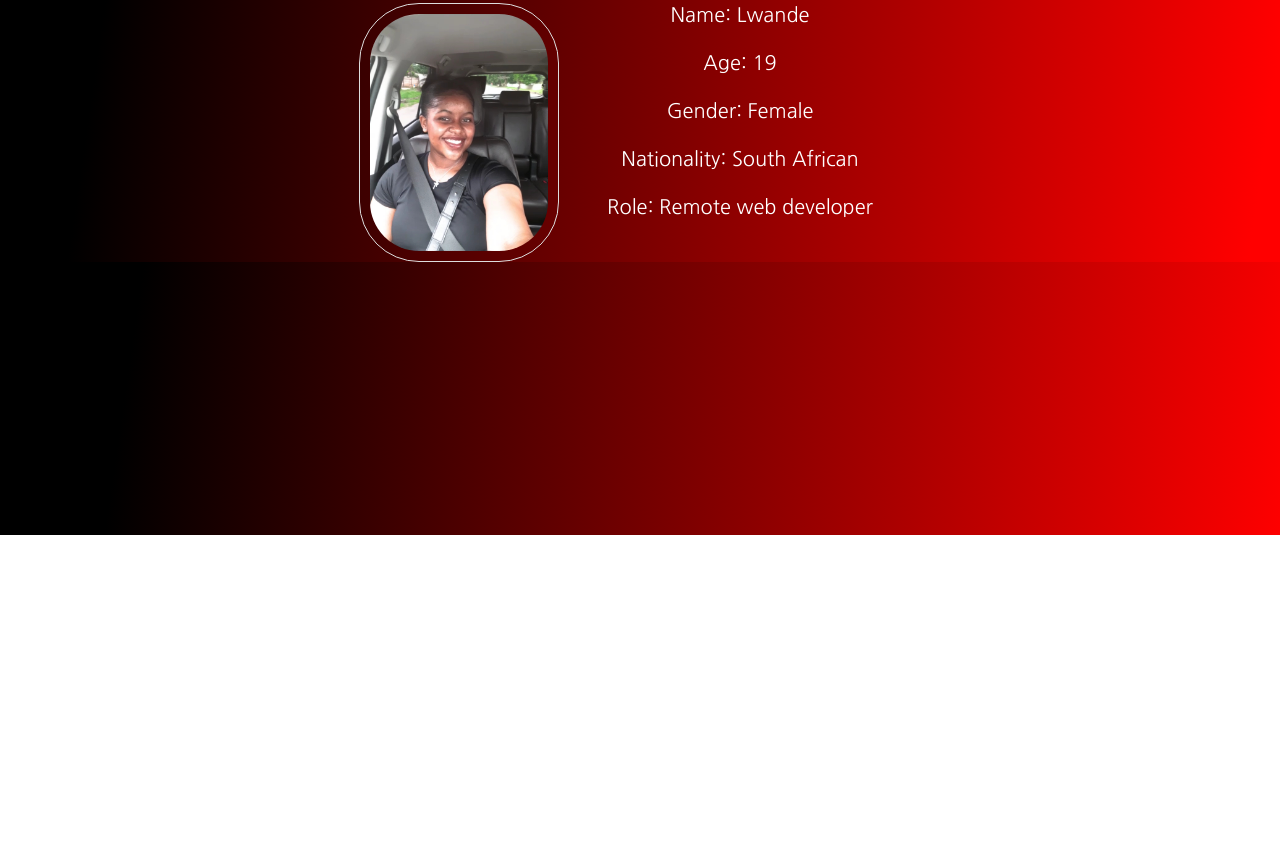
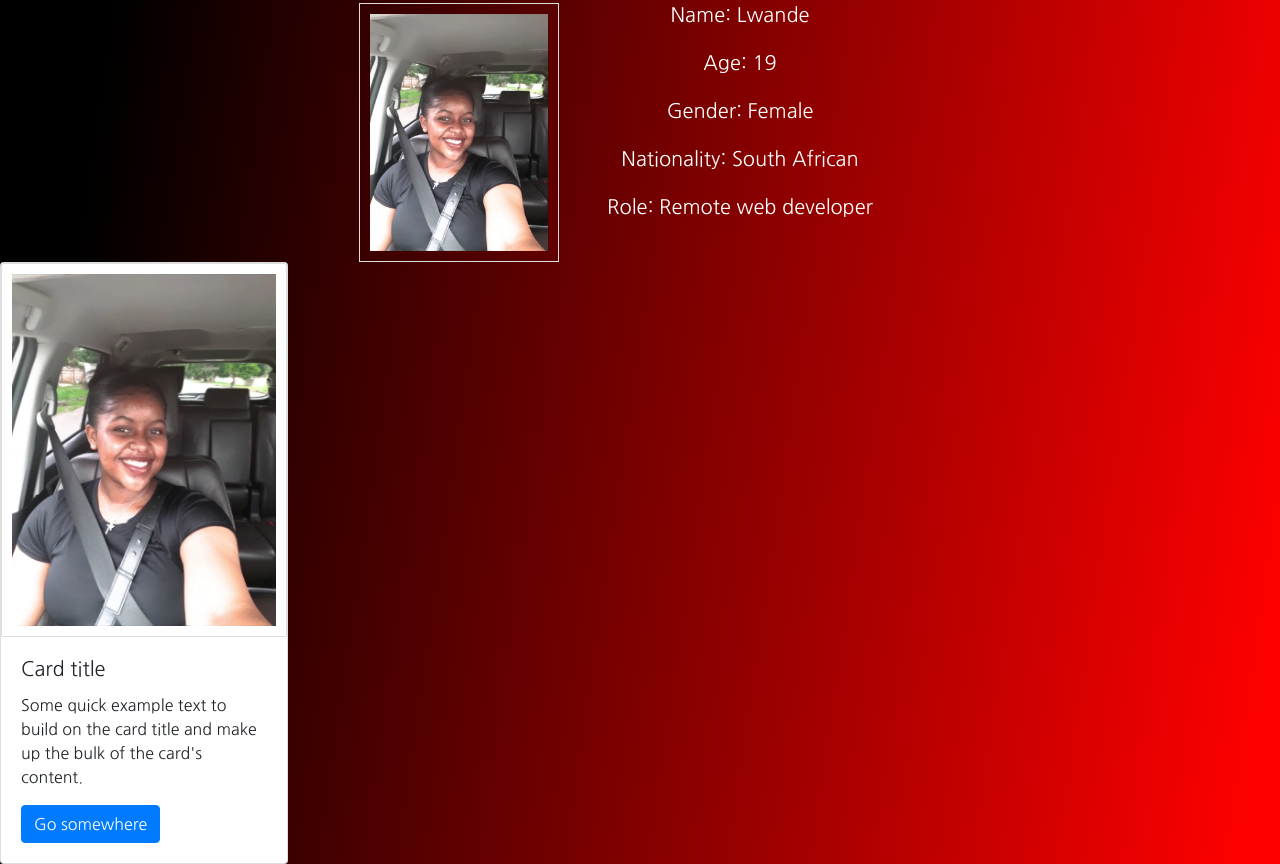
Before and after one commit to lwandetatsie/My-portfolio-Lwande, a plain HTML site: page index.html in a window 1280 px wide. Shown: the part 265-1129 px from the top of the page. Before the commit the page ends 800 px from the top, so only its background shows below. Drawn offline with nearby package versions, Linux system fonts and the light colour scheme.

Commit message:
added the card to replace the profile previous made

```diff
--- a/css/style.css
+++ b/css/style.css
@@ -19,7 +19,6 @@ h1, h2, h3 {
 }
 img{
     border: 1px solid #ddd;
-    border-radius: 60px;
     padding: 10px;
     width: 200px;
 }
--- a/index.html
+++ b/index.html
@@ -68,5 +68,14 @@
             </h5>
         </div>
     </div>
+
+    <div class="card" style="width: 18rem;">
+        <img src="/images/VideoCapture_20240201-205920.jpg" class="card-img-top" alt="profile image">
+        <div class="card-body">
+          <h5 class="card-title">Card title</h5>
+          <p class="card-text">Some quick example text to build on the card title and make up the bulk of the card's content.</p>
+          <a href="#" class="btn btn-primary">Go somewhere</a>
+        </div>
+      </div>
 </body>
 </html>
```
